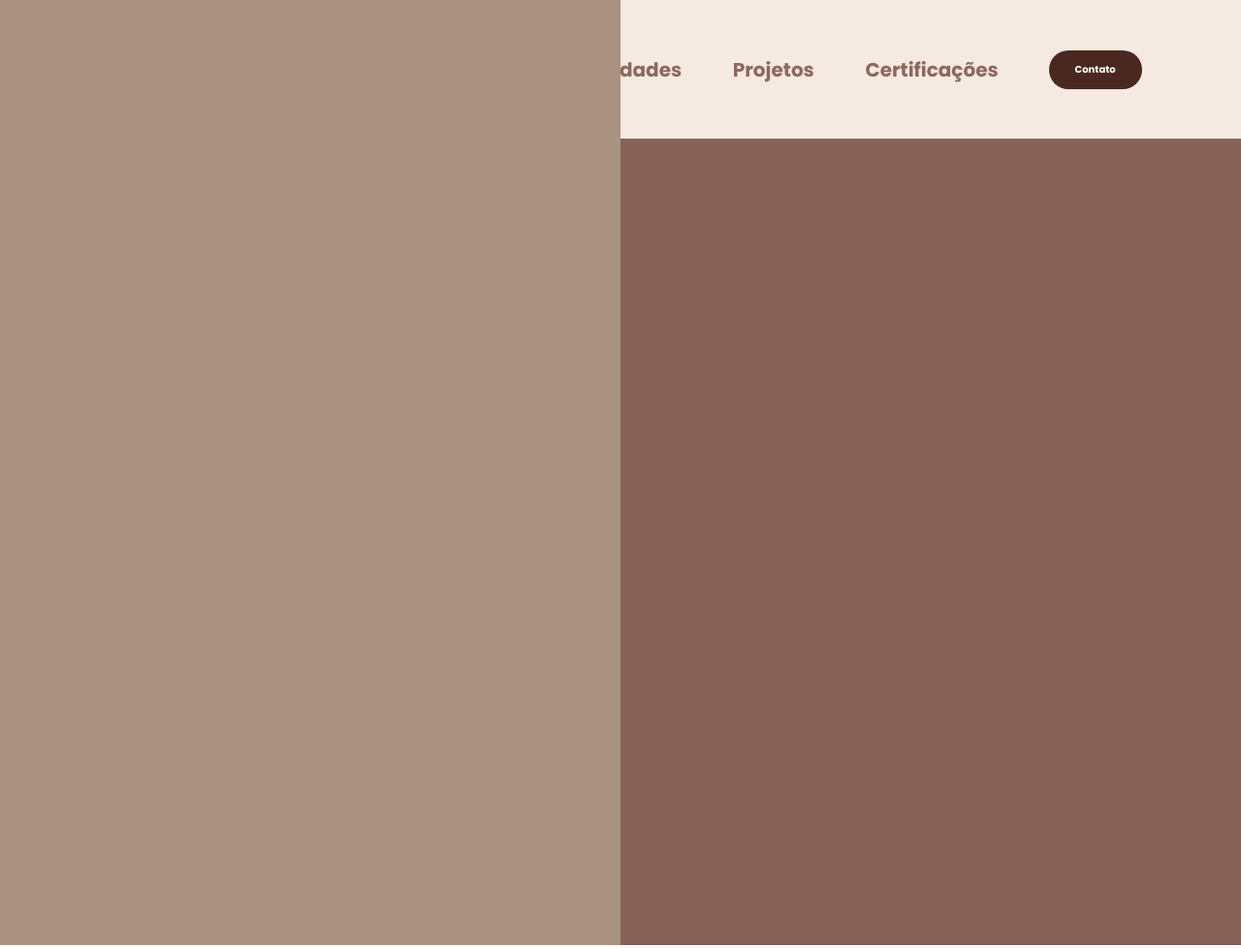
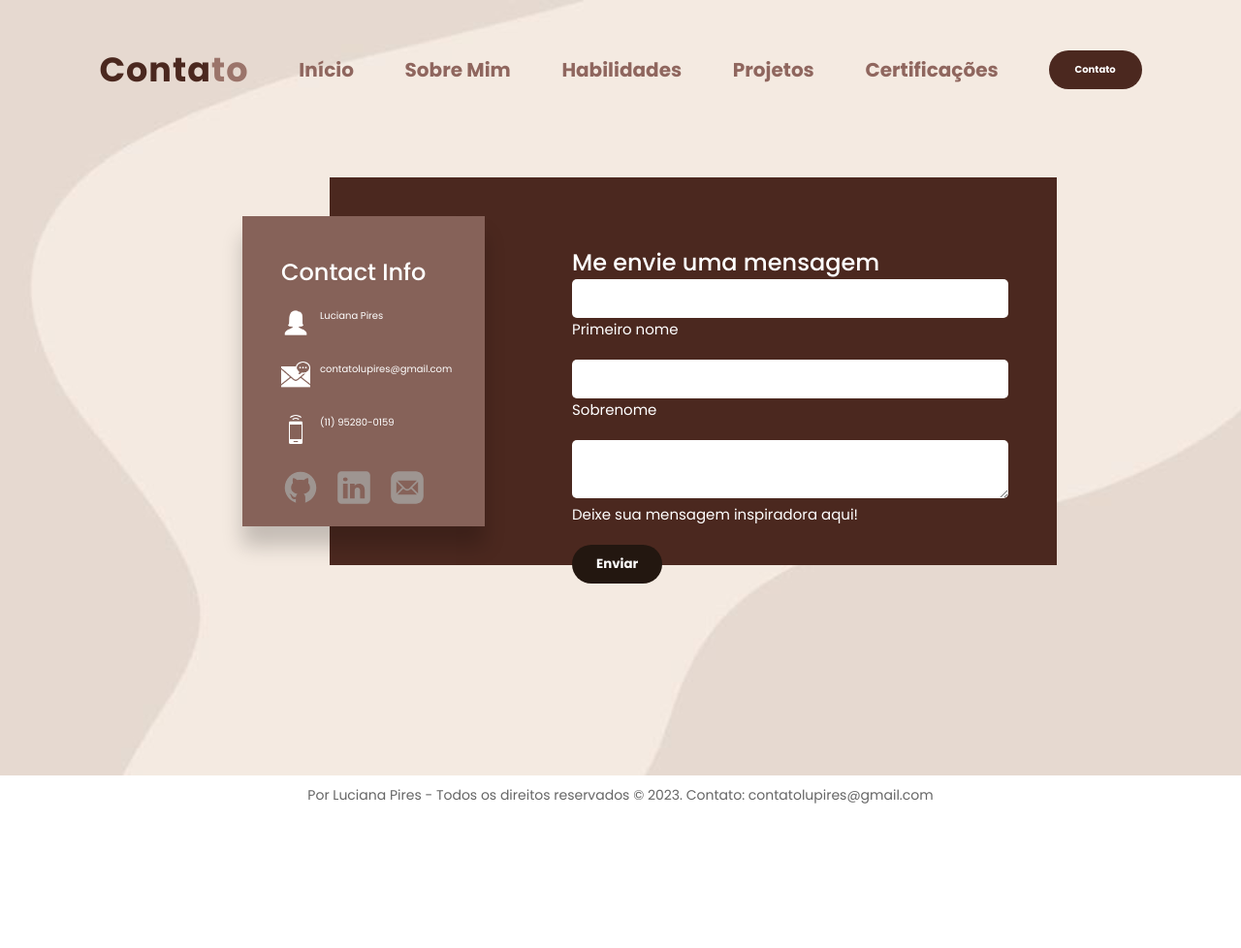
Before and after one commit to Piireslu/portfolio-inicial, a plain HTML site: page src/contact.htm in a window 1280 px wide. Shown: the top 978 px of the page at 97% size. After the commit the page ends 841 px from the top, so only its background shows below. Drawn offline with Linux system fonts and the light colour scheme; a web font is replaced by a local one.

Commit message:
form em processo de finalização, acrescentei o link para redes

```diff
--- a/src/contact.htm
+++ b/src/contact.htm
@@ -29,31 +29,33 @@
             <section>
                 <div class="container">
                     <div class="contactinfo">
-        <dib>
+                        <div>
                             <h2>Contact Info</h2>
                             <ul class="info">
                                 <li>
-                    <span><img src="location.png"></span>
-                    <pan>Rua teste<br>
-                        Sao Paulo, Brasil </span>
+                                    <span><img src="./svg/icon-perfil.png"></span>
+                                    <span>Luciana Pires</span>
                                 </li>
                                 <li>
-                    <span><img src="mail.png"></span>
-                    <pan>contatolupires@gmail.com </span>
+                                    <span><img src="./svg/envelope.png"></span>
+                                    <span>contatolupires@gmail.com</span>
                                 </li>
                                 <li>
-                    <span><img src="call.png"></span>
-                    <pan>(11) 95280-0159</span>
+                                    <span><img src="./svg/call.png"></span>
+                                    <span>(11) 95280-0159</span>
                                 </li>
                             </ul>
-            <ul>
-                <li><a href="#"></a><img src="./svg/logo-github.svg"></a></li>
-                <li><a href="#"></a><img src="./svg/logo-linkedin.svg"></a></li>
+                            <ul class="sci">
+                                <li><a href="https://github.com/piireslu" target="_blank"><img src="./svg/logo-github.svg"></a></li>
+                                <li><a href="https://www.linkedin.com/in/-lucianapires" target="_blank"><img src="./svg/logo-linkedin.svg"></a></li>
+                                <li><a href="mailto:contatolupires@gmail.com" target="_blank"><img src="./svg/logo-mail.svg"></a></li>
                             </ul>
                         </div>
                     </div>
+
                     <div class="contactForm">
                         <h2>Me envie uma mensagem</h2>
+                        <form action="contato-admin.php" method="post">
                             <div class="formBox">
                                 <div class="inputbox w50">
                                     <input type="text" name="primeiroNome" required>
@@ -63,32 +65,24 @@
                                     <input type="text" name="sobrenome" required>
                                     <span>Sobrenome</span>
                                 </div>
-            <div class="inputbox w50">
-                <input type="text" name="empresa" required>
-                <span>Empresa</span>
                             </div>
-            <div class="inputbox w50">
-                <input type="email" name="email" required>
-                <span>E-mail</span>
-            </div>
-            <div class="inputbox w50">
-                <input type="tel" name="telefone" required>
-                <span>Telefone</span>
-            </div>
+                            <form action="contato-admin.php" method="post">
+                            <!-- Outros campos do formulário aqui -->
                             <div class="inputbox w100">
-                <textarea name="" required></textarea>
+                                <textarea name="mensagem" required></textarea>
                                 <span>Deixe sua mensagem inspiradora aqui!</span>
                             </div>
                             <div class="inputbox w100">
                                 <input type="submit" value="Enviar">
                             </div>
+                        </form>
                         </div>
                     </div>
+                </div>
+            </section>
 
-</section>
             <footer>
                 <p class="end">Por Luciana Pires - Todos os direitos reservados &copy; 2023. Contato: contatolupires@gmail.com</p>
             </footer>
-</div>
- </section>
         </body>
+        </html>
--- a/src/styles-contact.css
+++ b/src/styles-contact.css
@@ -94,12 +94,76 @@ nav ul li a:hover{
   transform: scale(1.05); /* Aumentar o valor para uma expansão maior, ou diminuir para menos expansão */
 }
 
+.btn:hover{
+  transform: scale(1.2);
+}
+
+.contactForm {
+  position: absolute;
+  top: 40px;
+  right: 0;
+  width: 450px;
+  height: calc(100% - 80px);
+  background: #866259;
+  z-index: 1;
+  padding: 40px;
+  display: flex;
+  flex-direction: column;
+  justify-content: space-between;
+  box-shadow: 0 20px 20px rgba(0, 0, 0, 0.2);
+}
+
+.contactForm h2 {
+  color: #fff;
+  font-size: 24px;
+  font-weight: 500;
+}
+
+.contactForm .inputbox {
+  margin-bottom: 20px;
+}
+
+.contactForm .inputbox input[type="text"],
+.contactForm .inputbox input[type="email"],
+.contactForm .inputbox input[type="tel"],
+.contactForm .inputbox textarea {
+  width: 100%;
+  padding: 10px;
+  border: none;
+  border-radius: 5px;
+  background: var(--color-white); /* Altera o fundo para branco */
+  color: var(--color-brown);
+}
+
+.contactForm .inputbox textarea {
+  resize: vertical;
+  color: var(--color-black); /* Altera a cor do texto para preto */
+  background: var(--color-white); /* Altera o fundo para branco */
+}
+
+.contactForm .inputbox input[type="submit"] {
+  cursor: pointer;
+  background-color: var(--color-brown);
+  color: var(--color-white);
+  text-decoration: none;
+  border: none;
+  font-weight: bold;
+  padding: 10px 25px;
+  border-radius: 30px;
+  transition: transform 0.3s ease;
+}
+
+.contactForm .inputbox input[type="submit"]:hover {
+  transform: scale(1.05);
+}
+
 section{
   position: relative;
+  display: flex;
   justify-content: center;
   align-items: center;
-  min-height: 100vh;
-  background:#866259;
+  min-height: 20vh;
+
 }
  section::before{
   content: '';
@@ -108,16 +172,125 @@ section{
   left: 0;
   width: 50%;
   height: 100%;
-  background: #aa9280 ;
+ }
+
+ section .container{
+  position: relative;
+  min-width: 900px;
+  min-height: 400px;
+  display: flex;
+  z-index: 900;
+ }
+
+ section .container .contactinfo{
+  position: absolute;
+  top: 80px;
+  width: 250px;
+  height: calc(100% - 80px);
+  background: #866259;
+  left: 60px;
+  z-index: 2;
+  padding: 40px;
+  display: flex;
+  flex-direction: column;
+  justify-content: space-between;
+  box-shadow: 0 20px 20px rgb(0, 0, 0, 0.2);
+ }
+
+ section .container .contactinfo h2{
+  color: #fff;
+  font-size: 24px;
+  font-weight: 500;
+ }
+
+ section .container .contactinfo .info{
+  position: relative;
+  margin: 20px 0;
+ }
+
+ section .container .contactinfo .info li{
+  position: relative;
+  list-style: none;
+  display: flex;
+  margin: 20px 0;
+  cursor: pointer;
+  align-items: flex-start;
+ }
+
+ section .container .contactinfo .info li span:nth-child(1){
+  width: 30px;
+  min-width: 30px;
+ }
+ section .container .contactinfo .info li span:nth-child(1) img{
+  max-width: 100%;
+  filter: invert(1);
+  opacity: 0.5;
+ }
+
+ section .container .contactinfo .info li span:nth-child(2){
+  color: #fff;
+  margin-left: 10px;
+  font-weight: 300;
+  opacity: 0.5;
+
+ }
+ section .container .contactinfo .info li span:nth-child(1) img,
+ section .container .contactinfo .info li span:nth-child(2){
+  opacity: 1;
+
  }
 
 
+ section .container .contactForm .formBox .inputbox span {
+  color: #fff;
+  font-size: 15px;
+}
+
+.contactForm .inputbox.w100 span {
+  color: #fff; /* Altera a cor do texto para preto (#000000) */
+  font-size: 15px; /* Define o tamanho da fonte para 1px */
+}
+
+section .container .contactinfo .sci{
+  position: relative;
+  display: flex;
+
+}
+section .container .contactinfo .sci li {
+  list-style: none;
+  margin-right: 15px;
+}
+
+section .container .contactinfo .sci li img {
+  width: 40px; /* Altere esse valor para diminuir ou aumentar o tamanho dos ícones */
+}
+
+section .container .contactinfo .sci li a{
+  text-decoration: none;
+}
+
+section .container .contactinfo .sci li a img{
+  filter: invert(1);
+  opacity: 0.5;
+}
+
+section .container .contactinfo .sci li:hover a img{
+  opacity: 1;
+}
 
 
+section .container .contactForm{
+  position: absolute;
+  padding: 70px 50px;
+  background:  #4b281f;
+  margin-left: 150px;
+  padding-left: 250px;
+  width: calc(100% - 150px);
+  height: 100%;
+  z-index: 1;
+  box-shadow: 0 50px 50px rgba(0, 0, 0, 0);
+}
 
-.btn:hover{
-  transform: scale(1.2);
-}
 
 
 footer {
```
Also changed, not shown: src/svg/call.png (added), src/svg/envelope.png (added), src/svg/icon-perfil.png (added), 1 other file. Lines whose indentation alone changed are shown as unchanged.
